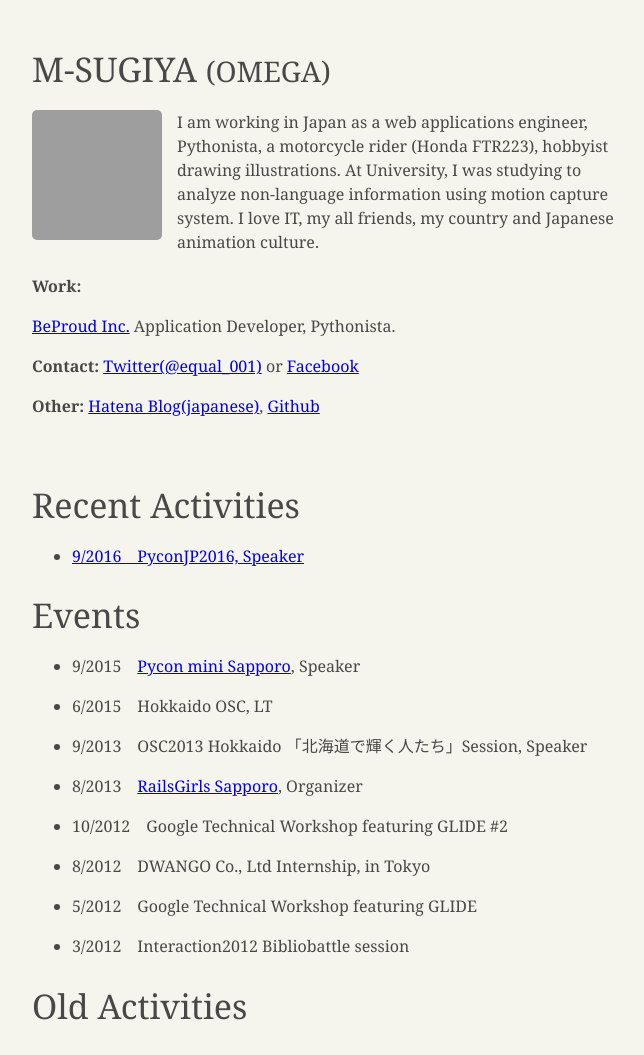
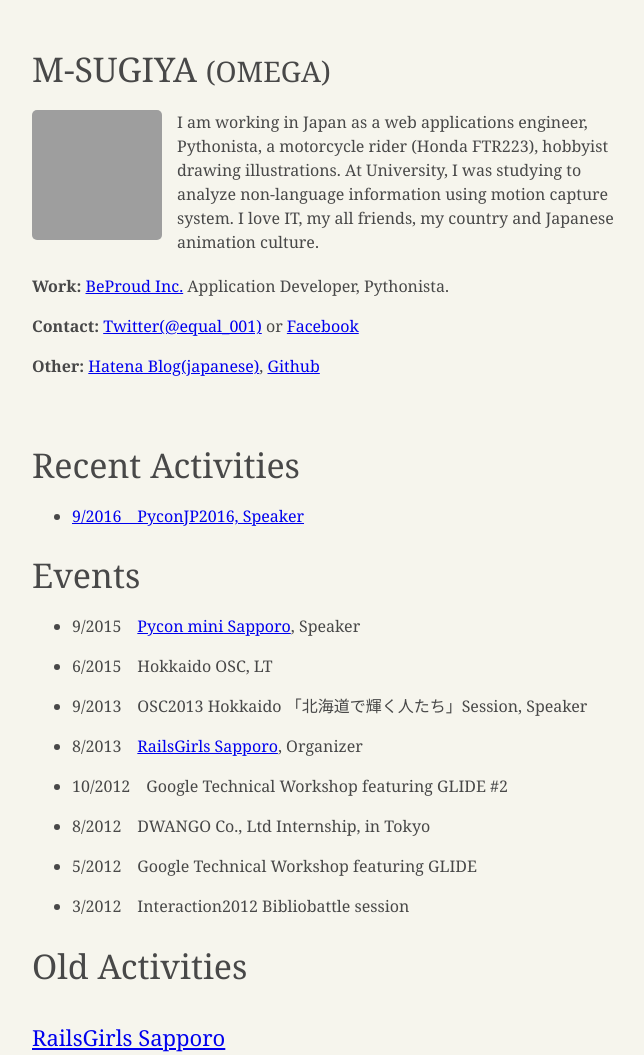
Before and after one commit to Omega014/omega014.github.io, a plain HTML site: page index.html in a window 1280 px wide. Shown: the top 1055 px of the page, without its empty margins (308-952 px from the left). Drawn offline with Linux system fonts and the light colour scheme; grey boxes are pictures that could not be loaded.

Commit message:
Update index.html

```diff
--- a/index.html
+++ b/index.html
@@ -17,7 +17,7 @@
   </header>
 
   <article>
-    <p><b>Work:</b></p> <a href="http://www.beproud.jp/">BeProud Inc.</a> Application Developer, Pythonista.
+    <p><b>Work:</b> <a href="http://www.beproud.jp/">BeProud Inc.</a> Application Developer, Pythonista.</p>
     <p><b>Contact:</b> <a href="https://twitter.com/equal_001">Twitter(@equal_001)</a> or <a href="https://www.facebook.com/mitsuki.sugiya">Facebook</a></p>
     <p><b>Other:</b> <a href="http://equal-001.hatenablog.com/">Hatena Blog(japanese)</a>, <a href="https://github.com/Omega014">Github</a></p><br>
 
```
